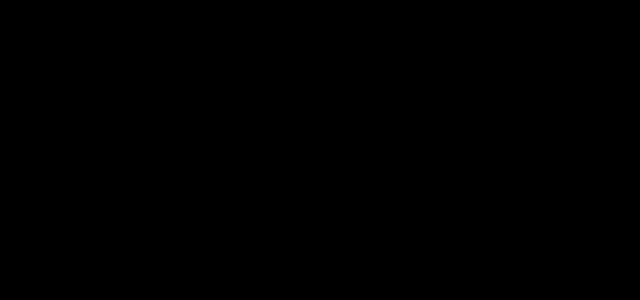
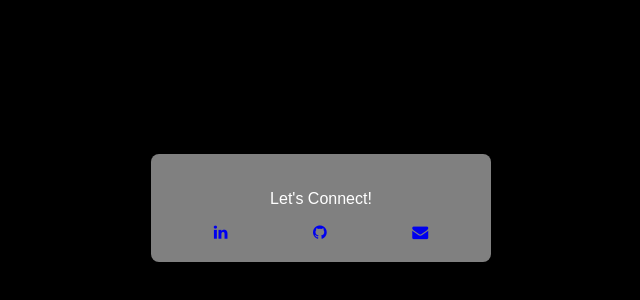
Before and after one commit to gevorgakopyan/gevorgakopyan.github.io, a React (Create React App) app: page /contact-me in a window 1280 px wide. Before the commit this address had no page. Shown: the part 206-506 px from the top of the page, without its empty margins (319-959 px from the left). Built offline with nearby package versions, Linux system fonts and the light colour scheme.

Commit message:
Added new pages

```diff
--- a/package.json
+++ b/package.json
@@ -6,6 +6,7 @@
     "@testing-library/jest-dom": "^5.17.0",
     "@testing-library/react": "^13.4.0",
     "@testing-library/user-event": "^13.5.0",
+    "font-awesome": "^4.7.0",
     "react": "^18.2.0",
     "react-dom": "^18.2.0",
     "react-pdf": "^7.3.3",
--- a/src/AboutMe.css
+++ b/src/AboutMe.css
@@ -11,14 +11,15 @@
   }
 
   .my-picture {
-    width: 150px;
-    height: 150px;
+    width: 350px;
+    height: 350px;
     border-radius: 50%; /* Making the image circular */
     object-fit: cover;
   }
 
   .about-me-text {
     margin-top: 20px;
+    width: 50%;
     text-align: center;
   }
 
--- a/src/AboutMe.js
+++ b/src/AboutMe.js
@@ -1,17 +1,17 @@
 import React from 'react';
 import './AboutMe.css';
+import myPicture from "./MyPic.jpg"
 
 const AboutMe = () => {
   return (
     <div className="about-me-container">
-      {/* <img src={myPicture} alt="Your Name" className="my-picture" /> */}
+      <img src={myPicture} alt="Your Name" className="my-picture" />
       <div className="about-me-text">
-        <h1>Your Name</h1>
+        <h1>Gevorg Akopyan</h1>
         <p>
-          Hello! I'm Your Name. I am passionate about web development and have
-          experience in creating interactive and user-friendly web applications
-          using React. In my free time, I enjoy reading, hiking, and exploring
-          new technologies.
+        I am a rising senior at UCLA with a genuine passion for software engineering and technology.
+        Throughout my academic journey, I have honed my skills in a diverse range of computer science topics, ensuring a broad yet profound understanding of the field. Through my internship experiences, I have had the opportunity to translate theoretical knowledge into practical solutions, working collaboratively in fast-paced environments.
+        I am seeking a full-time Software Engineering position for a new graduate where I can further contribute, learn, and grow.
         </p>
       </div>
     </div>
--- a/src/App.js
+++ b/src/App.js
@@ -1,8 +1,9 @@
 import { BrowserRouter as Router, Route, Routes } from 'react-router-dom';
 import MainPage from './MainPage';
 import AboutMe from './AboutMe';
-import Experience from './Experience'
-import Resume from './Resume'
+import Experience from './Experience';
+import Resume from './Resume';
+import ContactMe from './ContactMe';
 
 function App() {
   return (
@@ -12,6 +13,7 @@ function App() {
           <Route path="/about-me" element={<AboutMe />} />
           <Route path="/experience" element={<Experience />} />
           <Route path="/resume" element={<Resume />} />
+          <Route path="/contact-me" element={<ContactMe />} />
           <Route path="/" element={<MainPage />} />
         </Routes>
       </div>
--- /dev/null
+++ b/src/ContactMe.css
@@ -0,0 +1,54 @@
+.contact-me-container {
+    text-align: center;
+}
+.contact {
+padding: 60px;
+padding-left: 150px;
+padding-right: 150px;
+color: #242424;
+font-size: 40px;
+line-height: 200%;
+}
+
+.contact-me {
+background-image: url('/src/MyPic.jpg');
+background-position: center;
+background-size: cover;
+background-repeat: no-repeat;
+color: rgb(255, 255, 255);
+font-size: 75px;
+}
+
+.contact-email {
+font-size: 30px;
+}
+
+.social-icon-link {
+color: #fff;
+font-size: 24px;
+}
+
+.social-media {
+max-width: 1000px;
+width: 100%;
+}
+
+/* .social-media-wrap {
+display: flex;
+justify-content: space-between;
+align-items: center;
+width: 90%;
+max-width: 1000px;
+margin: 40px auto 0 auto;
+} */
+
+.social-icons {
+display: flex;
+padding: 5% 40%;
+text-align: center;
+justify-content: space-around;
+}
+.social-icon {
+color: black;
+font-size: 40px;
+}
--- /dev/null
+++ b/src/ContactMe.js
@@ -0,0 +1,45 @@
+import React from 'react';
+import 'font-awesome/css/font-awesome.min.css';
+import "./ContactMe.css"
+
+function ContactMe() {
+    const styles = {
+        box: {
+            backgroundColor: 'gray',
+            color: 'white',
+            padding: '20px',
+            textAlign: 'center',
+            width: '300px',
+            borderRadius: '8px',
+            margin: 'auto',
+            marginTop: '45vh'
+        },
+        iconContainer: {
+            display: 'flex',
+            justifyContent: 'space-around',
+            marginTop: '10px',
+        },
+        icon: {
+            cursor: 'pointer',
+        },
+    };
+
+    return (
+        <div style={styles.box}>
+            <p>Let's Connect!</p>
+            <div style={styles.iconContainer}>
+                <a href="https://www.linkedin.com/in/gevorg-akopyan-2b92b7184/" target="_blank" rel="noopener noreferrer">
+                    <i className="fa fa-linkedin" style={styles.icon}></i>
+                </a>
+                <a href="https://github.com" target="_blank" rel="noopener noreferrer">
+                    <i className="fa fa-github" style={styles.icon}></i>
+                </a>
+                <a href="mailto:gevorgakopyan01@gmail.com">
+                    <i className="fa fa-envelope" style={styles.icon}></i>
+                </a>
+            </div>
+        </div>
+    );
+}
+
+export default ContactMe;
```
Also changed, not shown: src/MyPic.jpg (added), 1 other file (tests, documents, lock files or other folders).
